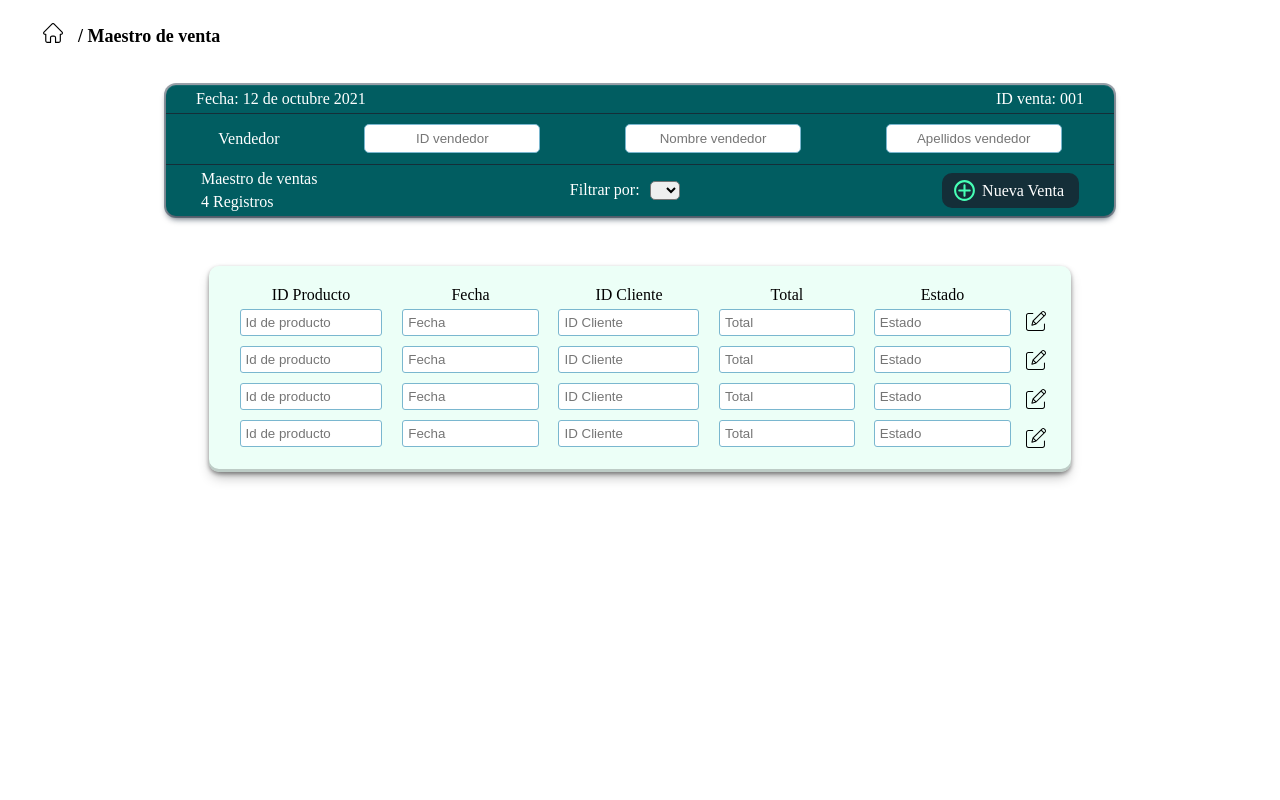
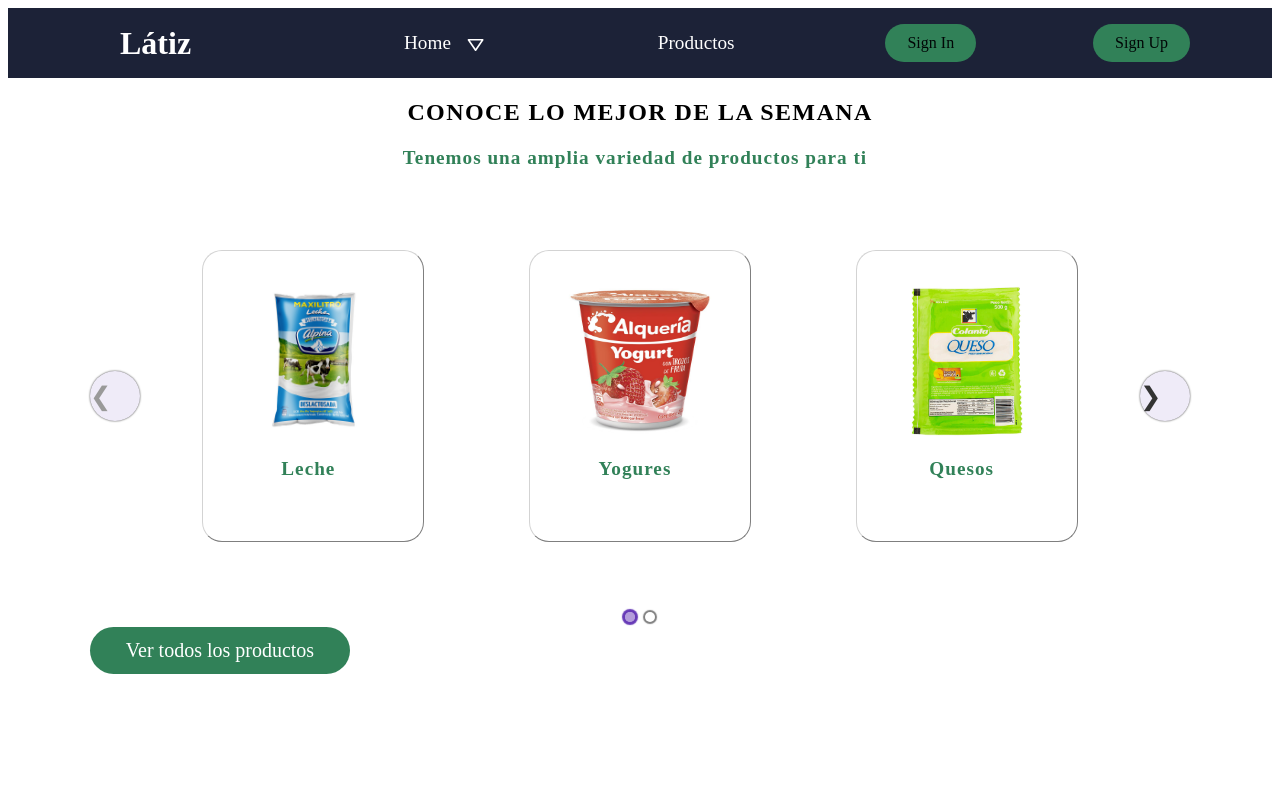
Before and after one commit to lkguevara/Desarrollo-de-software-Mision-TIC, a React (Create React App) app: page / in a window 1280 px wide. Shown: the top 800 px of the page. Built offline with nearby package versions, Linux system fonts and the light colour scheme.

Commit message:
Update App

```diff
--- a/src/App.js
+++ b/src/App.js
@@ -2,7 +2,6 @@
 import { BrowserRouter as Router} from "react-router-dom";
 import Home from "./Pages";
 import MaestroVenta from "./Pages/Ventas/MaestroVenta";
-// import Slider from "./components/products/index";
 
 
 
@@ -10,9 +9,9 @@
   return (
     <>
     <Router>
+    <Home />
       <MaestroVenta />
     </Router>
-    {/* <Slider /> */}
           </>
   );
 }
```
